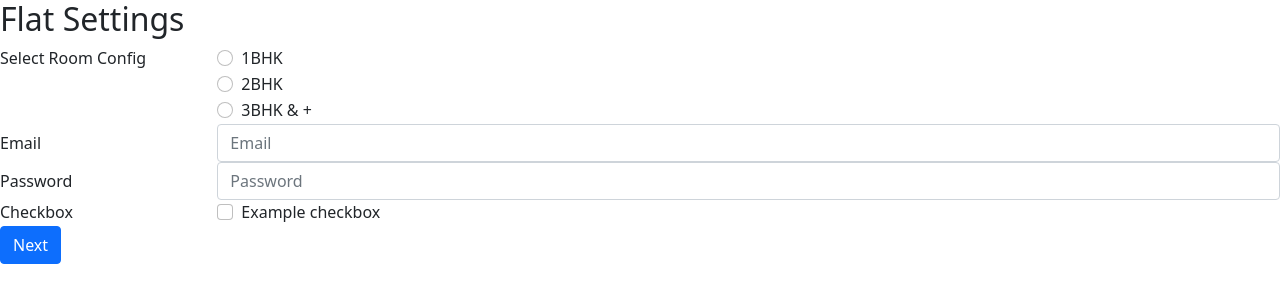
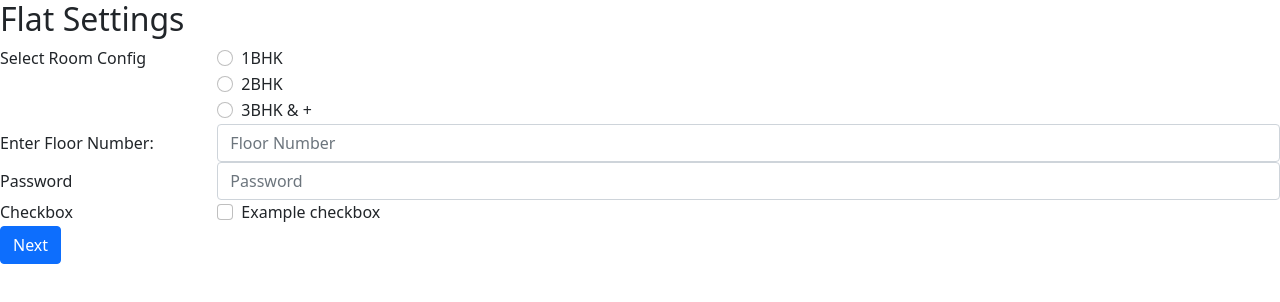
Before and after one commit to mohamedisakr/multi-step-wizard-form, a React (Create React App) app: page /flatstep in a window 1280 px wide. Shown: the top 302 px of the page. Built offline with nearby package versions, Linux system fonts and the light colour scheme.

Commit message:
adding floor number to flat step

```diff
--- a/src/property-wizard/FlatStep.js
+++ b/src/property-wizard/FlatStep.js
@@ -9,7 +9,7 @@ const FlatStep = () => {
   const navigate = useNavigate();
 
   const roomConfig = useSelector((state) => state.roomConfig);
-  // const propName = useSelector((state) => state.propName);
+  const floorNumber = useSelector((state) => state.floorNumber);
 
   const {
     register,
@@ -17,12 +17,13 @@ const FlatStep = () => {
     formState: { errors },
   } = useForm({
     mode: "onBlur",
-    defaultValues: { roomConfig },
+    defaultValues: { roomConfig, floorNumber },
   });
 
   // Flat, Plot, Estab
   const onSubmit = (data) => {
     console.log(data.roomConfig);
+    console.log(data.floorNumber);
     // console.log(data.propName);
     // dispatch(choosePropertyName(data.propName));
     // if (data.propType === "Flat") {
@@ -99,18 +100,24 @@ const FlatStep = () => {
           {errors.roomConfig?.message}
         </div>
         <div className="form-group row">
-          <label for="inputEmail3" className="col-sm-2 col-form-label">
-            Email
+          <label for="floorNumber" className="col-sm-2 col-form-label">
+            Enter Floor Number:
           </label>
           <div className="col-sm-10">
             <input
-              type="email"
+              type="text"
               className="form-control"
-              id="inputEmail3"
-              placeholder="Email"
+              id="floorNumber"
+              placeholder="Floor Number"
+              {...register("floorNumber", {
+                required: "Floor Number is required",
+              })}
             ></input>
           </div>
         </div>
+        <span className="text-sm text-left text-red-700">
+          {errors.floorNumber?.message}
+        </span>
         <div className="form-group row">
           <label for="inputPassword3" className="col-sm-2 col-form-label">
             Password
--- a/src/propertyTypeSlice.js
+++ b/src/propertyTypeSlice.js
@@ -6,6 +6,7 @@ const propertyTypeSlice = createSlice({
     propName: "",
     propType: "Flat", // Flat, Plot, Estab
     roomConfig: "1BHK", // 1BHK, 2BHK, 3BHK
+    floorNumber: "",
   },
   reducers: {
     choosePropertyName: (state, action) => {
@@ -17,10 +18,17 @@ const propertyTypeSlice = createSlice({
     chooseRoomConfig: (state, action) => {
       state.roomConfig = action.payload;
     },
+    chooseFloorNumber: (state, action) => {
+      state.floorNumber = action.payload;
+    },
   },
 });
 
 export const propertyTypeReducer = propertyTypeSlice.reducer;
 
-export const { choosePropertyName, choosePropertyType, chooseRoomConfig } =
-  propertyTypeSlice.actions;
+export const {
+  choosePropertyName,
+  choosePropertyType,
+  chooseRoomConfig,
+  chooseFloorNumber,
+} = propertyTypeSlice.actions;
```
